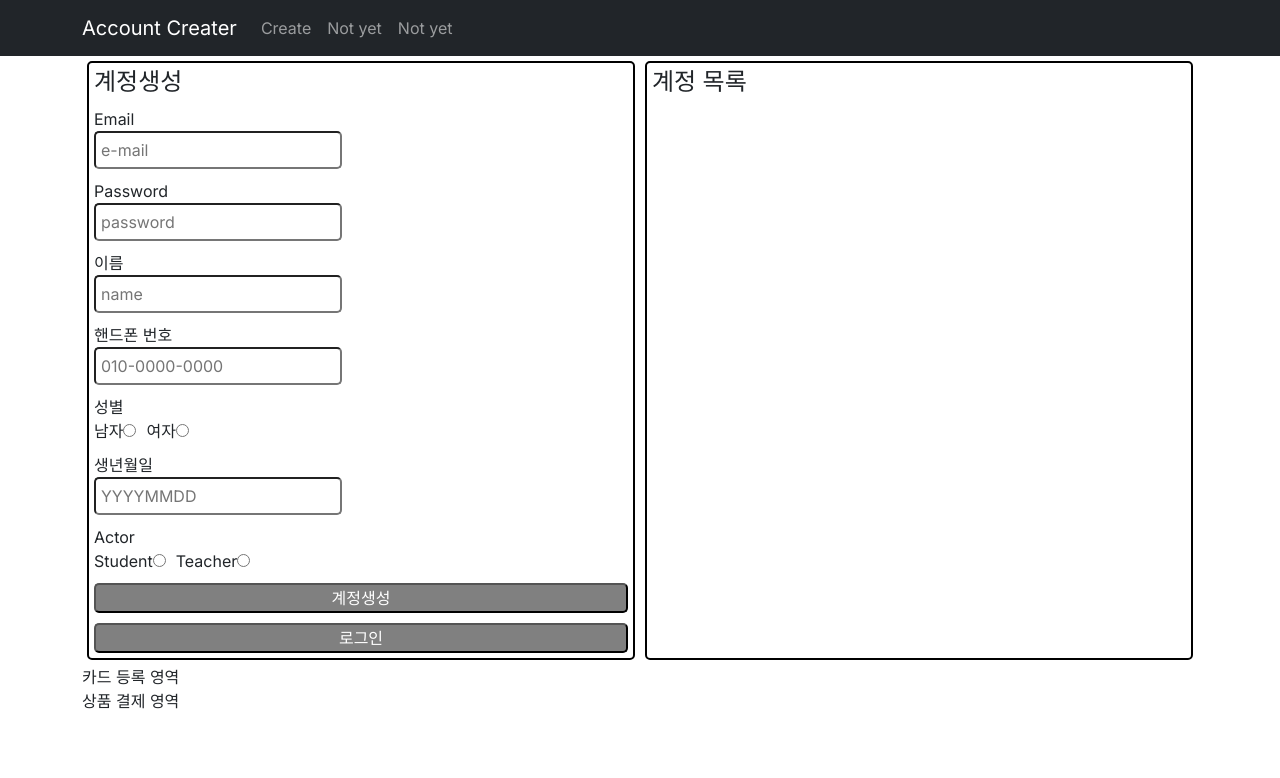
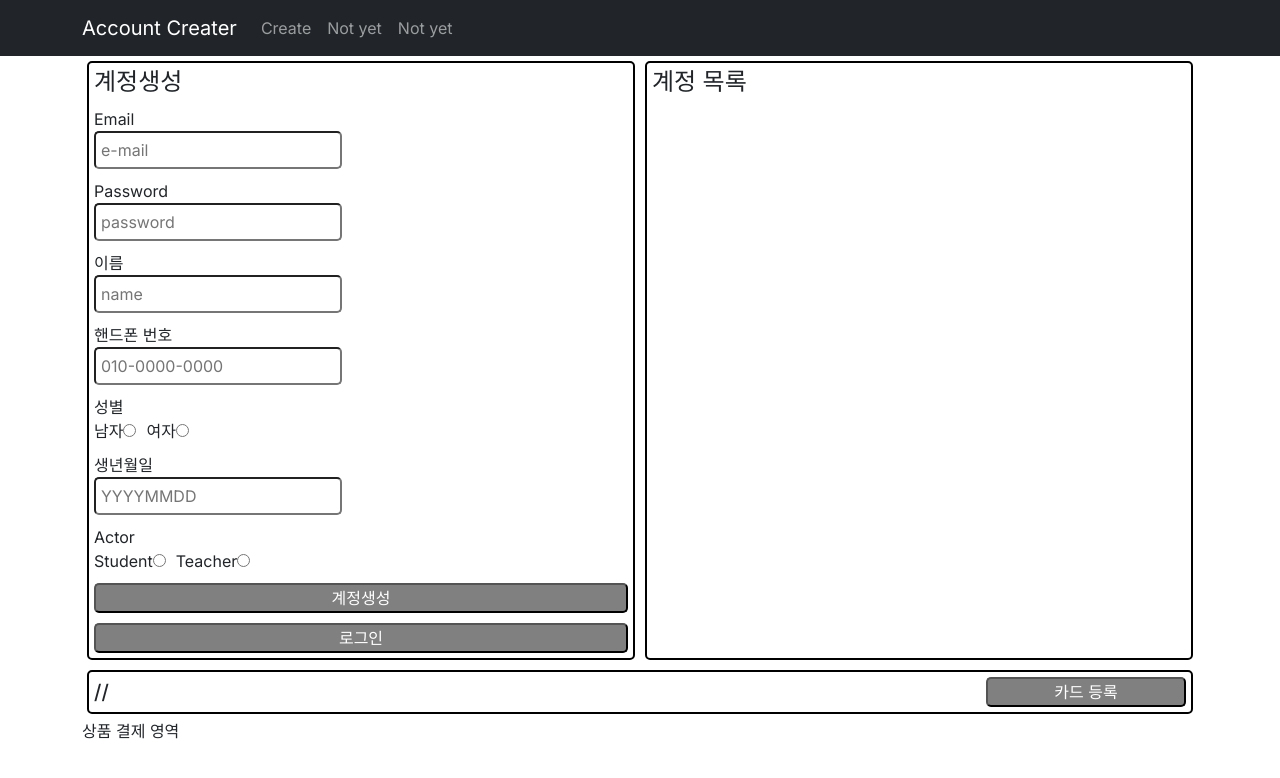
Before and after one commit to DoJunP/creater, a Next.js app: page / in a window 1280 px wide. Shown: the top 778 px of the page. Built offline with nearby package versions, Linux system fonts and the light colour scheme.

Commit message:
add card working

```diff
--- a/app/components.js
+++ b/app/components.js
@@ -59,6 +59,7 @@ function Account2(props) {
     actor: actor,
     terms: terms,
   };
+
   // 계정 생성 api 'auth_SignUpInputV2'
   const auth_SignUpInputV2 = gql`
     mutation Mutation($input: auth_SignUpInputV2) {
@@ -131,6 +132,8 @@ function Account2(props) {
         const decodedToken = JSON.parse(jsonPayload);
 
         newAccount.token = decodedToken;
+        props.setCurrentEmail(email);
+        props.setCurrentUserId(decodedToken.id);
         return true;
       }
     } catch (error) {
@@ -140,6 +143,31 @@ function Account2(props) {
         alert(error);
       }
     }
+  };
+
+  // 카드 등록 api 'Payment_registerMainBillingCardByAdmin'
+  const Payment_registerMainBillingCardByAdmin = gql`
+    mutation Payment_registerMainBillingCardByAdmin(
+      $input: payment_RegisterMainBillingCardByAdminInput!
+    ) {
+      payment_registerMainBillingCardByAdmin(input: $input)
+    }
+  `;
+  const [addCard] = useMutation(Payment_registerMainBillingCardByAdmin);
+  const 카드등록통신 = async () => {
+    try {
+      const result = await addCardToAccount({
+        variables: {
+          input: {
+            userId: null,
+            number: null,
+            birth: null,
+            expiry: null,
+            halfPwd: null,
+          },
+        },
+      });
+    } catch (error) {}
   };
 
   return (
@@ -281,7 +309,15 @@ function Account2(props) {
           onClick={async () => {
             const 계정생성통신결과 = await 계정생성통신();
             if (계정생성통신결과 == true) {
-              alert('작업끝');
+              const 로그인통신결과 = await 로그인통신();
+              if (로그인통신결과 == true) {
+                alert('로그인성공');
+
+                dispatch(addAccount(newAccount));
+                props.setViewList(true);
+              } else {
+                alert('로그인실패');
+              }
             }
           }}
         >
@@ -323,7 +359,7 @@ function ViewAccount(props) {
       {props.viewList == true
         ? state.createdUser.map((a, i) => {
             return (
-              <div>{`${time} : ${state.createdUser[i].email}, ${state.createdUser[i].token.id}`}</div>
+              <div>{`${time} : ${state.createdUser[i].email} // ${state.createdUser[i].token.id}`}</div>
             );
           })
         : null}
@@ -331,4 +367,23 @@ function ViewAccount(props) {
   );
 }
 
-export { Navbars, Account2, ViewAccount };
+// 카드 등록을 할 수 있는 컴포넌트
+function AddCard(props) {
+  return (
+    <div className="container">
+      <div className="card-area">
+        <div>
+          <h5
+            style={{ margin: '5px' }}
+          >{`${props.currentEmail} // ${props.currentUserId}`}</h5>
+        </div>
+        <div style={{ margin: '5px' }}>
+          <button className="register-button" style={{ width: '200px' }}>
+            카드 등록
+          </button>
+        </div>
+      </div>
+    </div>
+  );
+}
+export { Navbars, Account2, ViewAccount, AddCard };
--- a/app/globals.css
+++ b/app/globals.css
@@ -27,3 +27,17 @@ div {
   width: 100%;
   border-radius: 5px;
 }
+
+.card-area {
+  border: 2px solid black;
+  width: 100%;
+  border-radius: 5px;
+  margin: 5px;
+  display: flex;
+  justify-content: space-between;
+  align-items: center;
+}
+
+.card-area-button {
+  margin: 5px;
+}
--- a/app/page.js
+++ b/app/page.js
@@ -1,11 +1,12 @@
 'use client';
 import 'bootstrap/dist/css/bootstrap.min.css';
 
-import { Account2, ViewAccount } from './components';
+import { Account2, ViewAccount, AddCard } from './components';
 import { ApolloProvider, ApolloClient, InMemoryCache } from '@apollo/client';
 import { Provider } from 'react-redux';
 import store from '@/store';
 import { useState } from 'react';
+import { current } from '@reduxjs/toolkit';
 
 export default function Home() {
   const client = new ApolloClient({
@@ -14,11 +15,14 @@ export default function Home() {
     cache: new InMemoryCache(),
   });
   let [viewList, setViewList] = useState(false);
+  const [currentEmail, setCurrentEmail] = useState('');
+  const [currentUserId, setCurrentUserId] = useState('');
 
   return (
     <Provider store={store}>
       <ApolloProvider client={client}>
         <div>
+          {/* 계정 생성 영역 */}
           <div className="container">
             <div
               className="big-area"
@@ -28,8 +32,13 @@ export default function Home() {
                 width: '50%',
               }}
             >
-              <Account2 setViewList={setViewList} />
+              <Account2
+                setViewList={setViewList}
+                setCurrentEmail={setCurrentEmail}
+                setCurrentUserId={setCurrentUserId}
+              />
             </div>
+            {/* 계정 목록 영역 */}
             <div
               className="big-area"
               style={{
@@ -41,9 +50,9 @@ export default function Home() {
               <ViewAccount viewList={viewList} />
             </div>
           </div>
-          <div className="container">
-            <div>카드 등록 영역</div>
-          </div>
+          {/* 카드 등록 영역 */}
+          <AddCard currentEmail={currentEmail} currentUserId={currentUserId} />
+          {/* 상품 결제 영역 */}
           <div className="container">
             <div>상품 결제 영역</div>
           </div>
```
